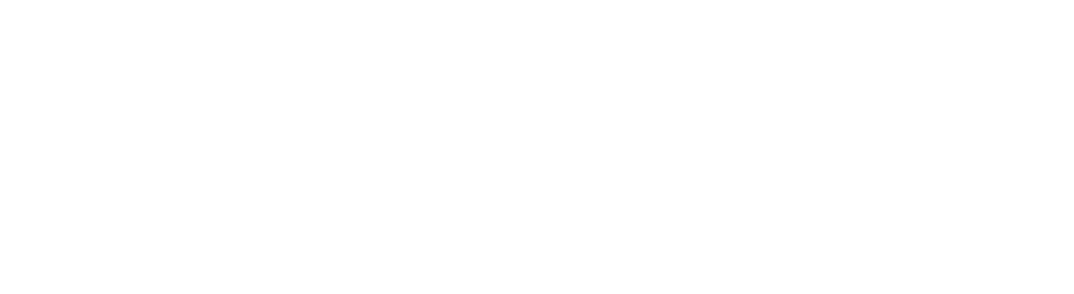
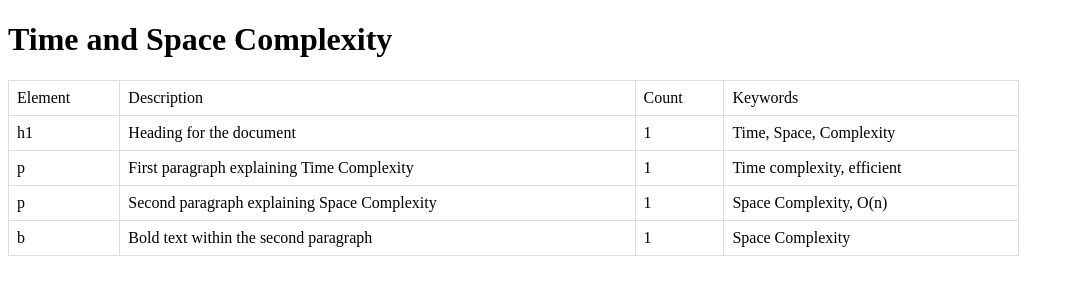
Before and after one commit to acciojob/time-and-space-complexity-Rajudas575, a website: page main.html in a window 1280 px wide. Shown: the whole page, without its empty margins (0-1074 px from the left). Drawn offline with Linux system fonts and the light colour scheme.

Commit message:
created a submission

```diff
--- a/main.html
+++ b/main.html
@@ -10,7 +10,43 @@
 	<!-- the entire body must be written by student -->
     <script type="text/javascript" src="./script.js">
 </script>
-
+<h1>Time and Space Complexity</h1>
+	<table>
+		<thead>
+			<tr>
+				<td>Element</td>
+				<td>Description</td>
+				<td>Count</td>
+				<td>Keywords</td>
+			</tr>
+		</thead>
+		<tbody>
+			<tr>
+				<td>h1</td>
+				<td>Heading for the document</td>
+				<td>1</td>
+				<td>Time, Space, Complexity</td>
+			</tr>
+			<tr>
+				<td>p</td>
+				<td>First paragraph explaining Time Complexity</td>
+				<td>1</td>
+				<td>Time complexity, efficient</td>
+			</tr>
+			<tr>
+				<td>p</td>
+				<td>Second paragraph explaining Space Complexity</td>
+				<td>1</td>
+				<td>Space Complexity, O(n)</td>
+			</tr>
+			<tr>
+				<td>b</td>
+				<td>Bold text within the second paragraph</td>
+				<td>1</td>
+				<td>Space Complexity</td>
+			</tr>
+		</tbody>
+	</table>
 </body>
 
 </html>
--- a/styles.css
+++ b/styles.css
@@ -1 +1,9 @@
 /*  your css code here. If applicable */
+table{
+	border-collapse: collapse;
+	width: 80%;
+}
+th, td{
+	border: 1px solid #ddd;
+	padding: 8px;
+}
```
